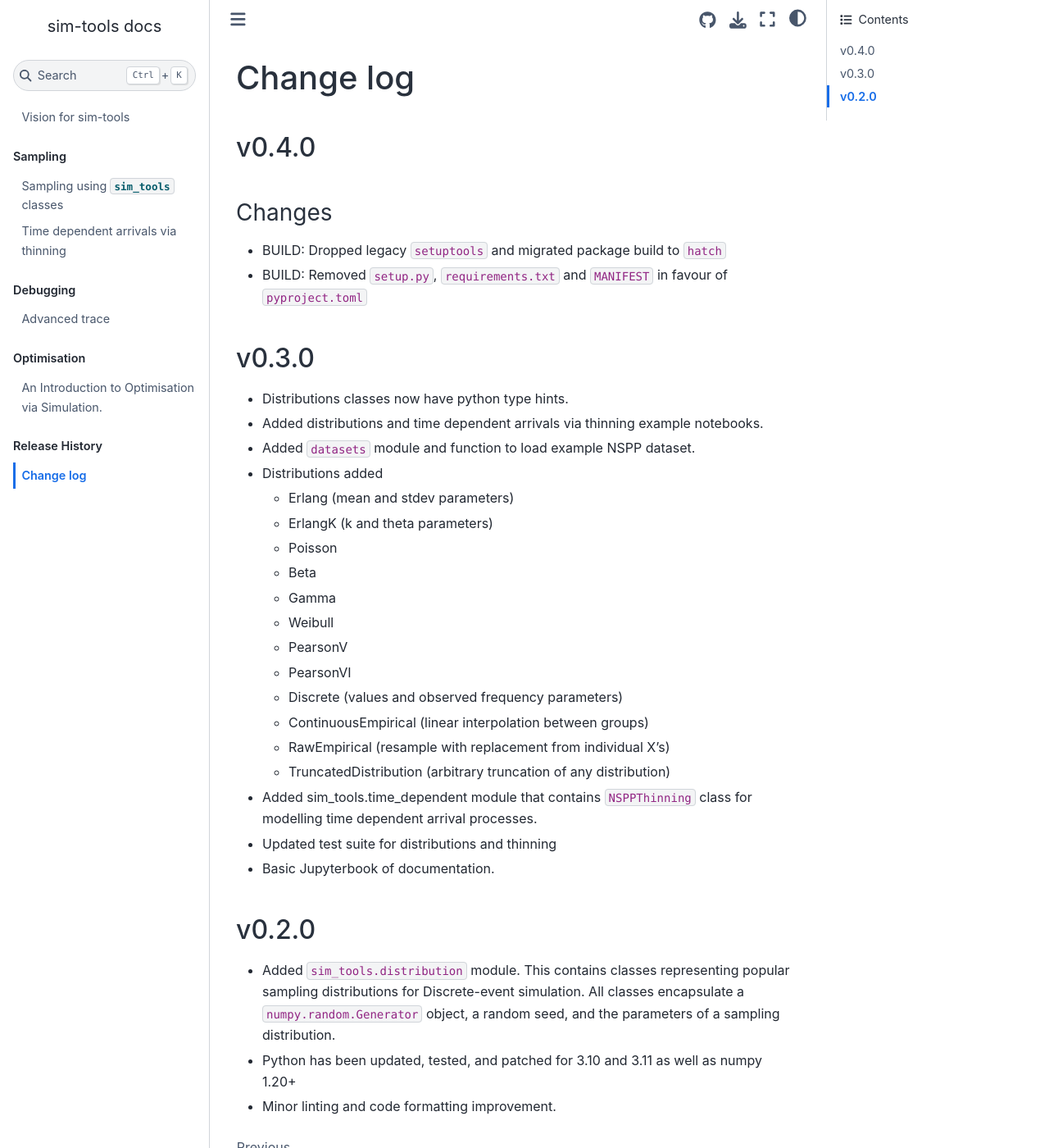
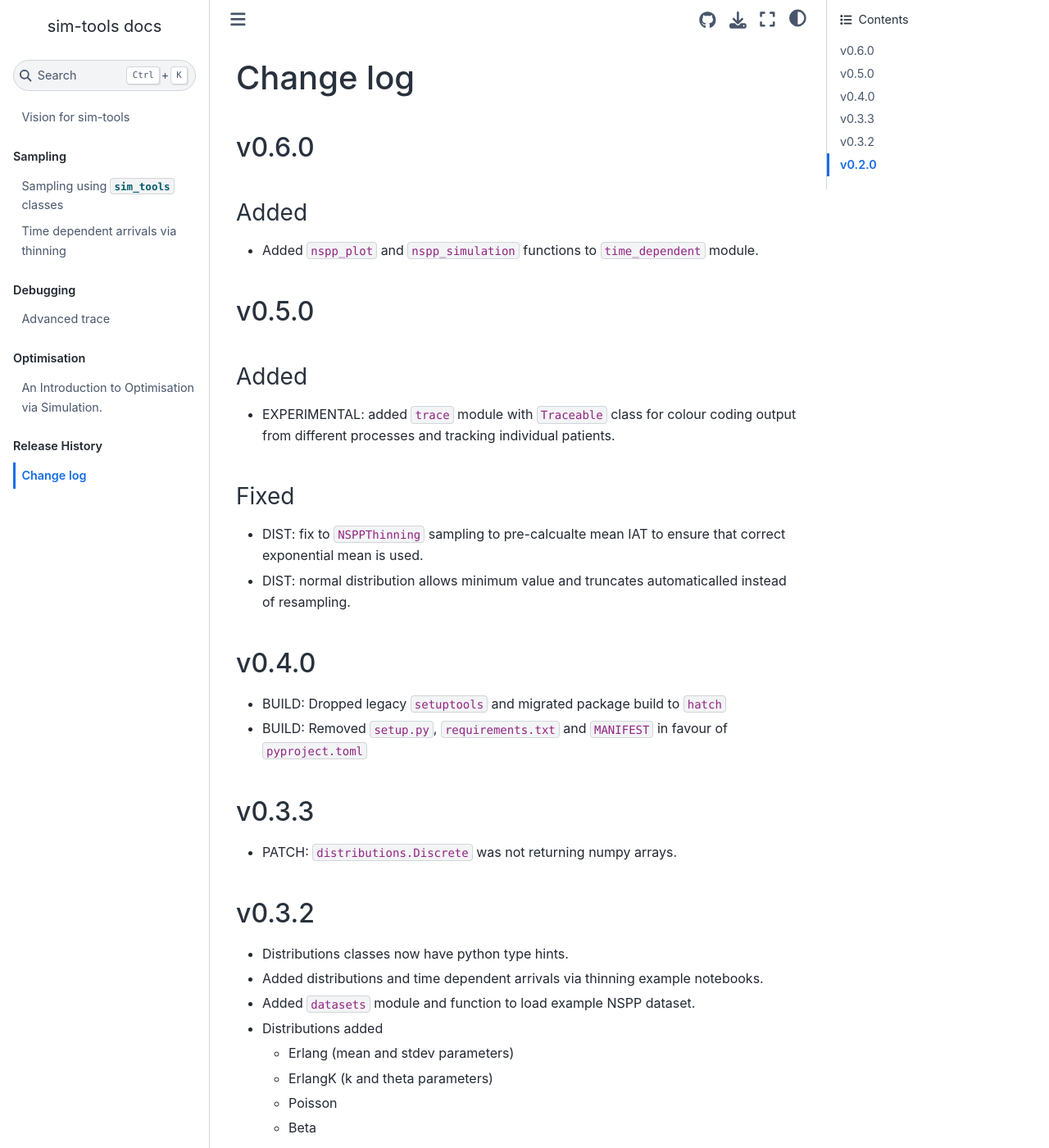
Before and after one commit to TomMonks/sim-tools, a Jupyter Book: the page built from docs/03_CHANGES.md, in a window 1280 px wide and 1400 px high. Shown: the whole window at 82% size. Built offline with Jupyter Book 1.0.4 settings and Sphinx 7.4.7 and the Sphinx Book theme 1.1.4, drawn with Linux system fonts in a browser that asks for light colours.

```diff
--- a/docs/03_CHANGES.md
+++ b/docs/03_CHANGES.md
@@ -1,13 +1,32 @@
 # Change log
 
+## v0.6.0
+
+### Added
+
+* Added `nspp_plot` and `nspp_simulation` functions to `time_dependent` module.
+
+## v0.5.0
+
+### Added
+
+* EXPERIMENTAL: added `trace` module with `Traceable` class for colour coding output from different processes and tracking individual patients.
+
+### Fixed
+
+* DIST: fix to `NSPPThinning` sampling to pre-calcualte mean IAT to ensure that correct exponential mean is used.
+* DIST: normal distribution allows minimum value and truncates automaticalled instead of resampling.
+
 ## v0.4.0
-
-### Changes
 
 * BUILD: Dropped legacy `setuptools` and migrated package build to `hatch`
 * BUILD: Removed `setup.py`, `requirements.txt` and `MANIFEST` in favour of `pyproject.toml`
 
-## v0.3.0
+## v0.3.3
+
+* PATCH: `distributions.Discrete` was not returning numpy arrays.
+
+## v0.3.2
 
 * Distributions classes now have python type hints.
 * Added distributions and time dependent arrivals via thinning example notebooks.
@@ -29,8 +48,6 @@
 * Updated test suite for distributions and thinning
 * Basic Jupyterbook of documentation.
 
-
-
 ## v0.2.0
 
 * Added `sim_tools.distribution` module.  This contains classes representing popular sampling distributions for Discrete-event simulation. All classes encapsulate a `numpy.random.Generator` object, a random seed, and the parameters of a sampling distribution.
```
